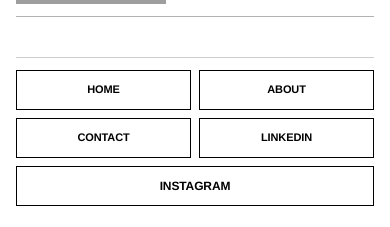
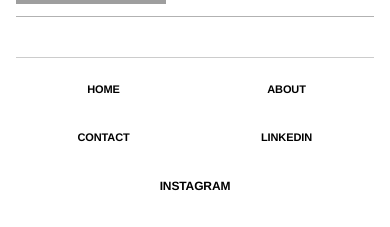
Before and after one commit to RobinBruyninck/idkanymore, a Next.js app: page /projects in a window 390 px wide. Shown: the part 740-967 px from the top of the page. Built offline with nearby package versions, Linux system fonts and the light colour scheme; no server answers; grey boxes are pictures that could not be loaded.

Commit message:
Mobile UI refinements: enlarge intro text, reduce gaps, clean up nav borders

```diff
--- a/app/projects/page.tsx
+++ b/app/projects/page.tsx
@@ -102,19 +102,19 @@
         </div>
 
           <nav className="mt-4 grid grid-cols-2 gap-2 border-t border-black/20 bg-white px-0 pt-3 md:hidden">
-            <Link href="/" className="flex min-h-10 items-center justify-center border border-black px-2 text-[11px] font-bold uppercase leading-none tracking-[-0.01em]">
+            <Link href="/" className="flex min-h-10 items-center justify-center px-2 text-[11px] font-bold uppercase leading-none tracking-[-0.01em]">
             Home
           </Link>
-            <Link href="/about" className="flex min-h-10 items-center justify-center border border-black px-2 text-[11px] font-bold uppercase leading-none tracking-[-0.01em]">
+            <Link href="/about" className="flex min-h-10 items-center justify-center px-2 text-[11px] font-bold uppercase leading-none tracking-[-0.01em]">
             About
           </Link>
-            <Link href="/contact" className="flex min-h-10 items-center justify-center border border-black px-2 text-[11px] font-bold uppercase leading-none tracking-[-0.01em]">
+            <Link href="/contact" className="flex min-h-10 items-center justify-center px-2 text-[11px] font-bold uppercase leading-none tracking-[-0.01em]">
             Contact
           </Link>
-            <a href="https://www.linkedin.com/in/robin-bruyninckx-ba01b6294/" target="_blank" rel="noopener noreferrer" className="flex min-h-10 items-center justify-center border border-black px-2 text-[11px] font-bold uppercase leading-none tracking-[-0.01em]">
+            <a href="https://www.linkedin.com/in/robin-bruyninckx-ba01b6294/" target="_blank" rel="noopener noreferrer" className="flex min-h-10 items-center justify-center px-2 text-[11px] font-bold uppercase leading-none tracking-[-0.01em]">
             LinkedIn
           </a>
-            <a href="https://www.instagram.com/robinbruyninck/" target="_blank" rel="noopener noreferrer" className="col-span-2 flex min-h-10 items-center justify-center border border-black px-2 text-[12px] font-bold uppercase leading-none tracking-[-0.01em]">
+            <a href="https://www.instagram.com/robinbruyninck/" target="_blank" rel="noopener noreferrer" className="col-span-2 flex min-h-10 items-center justify-center px-2 text-[12px] font-bold uppercase leading-none tracking-[-0.01em]">
             Instagram
           </a>
         </nav>
--- a/components/EditorialHome.tsx
+++ b/components/EditorialHome.tsx
@@ -9,7 +9,7 @@
 			className="relative h-[100dvh] overflow-hidden bg-white px-4 py-4 text-black md:h-screen md:px-0 md:py-0"
 			style={{ fontFamily: '"Helvetica Neue", Helvetica, Arial, sans-serif' }}
 		>
-			<section className="relative flex h-full flex-col gap-3 overflow-hidden md:hidden">
+			<section className="relative flex h-full flex-col gap-1 overflow-hidden md:hidden">
 				<figure className="relative h-[41dvh] w-full overflow-hidden bg-neutral-200">
 					<Image
 						src="/IMG22.jpg"
@@ -23,7 +23,7 @@
 
 				<p
 					style={{ animation: 'fadeInUp 0.8s ease-out 0.3s both' }}
-					className="w-full max-w-full whitespace-pre-line text-[clamp(21px,6.2vw,36px)] font-bold uppercase leading-[1.01] tracking-[-0.045em]"
+					className="w-full max-w-full whitespace-pre-line text-[clamp(24px,7vw,48px)] font-bold uppercase leading-[1.01] tracking-[-0.045em]"
 				>
 					{"I'M ROBIN, A VISUAL DESIGN\nSTUDENT WORKING ACROSS\nBRANDING, WEB DESIGN,\nEDITORIAL DESIGN, PRINT,\nVISUAL SYSTEMS AND\nIMAGE-MAKING."}
 				</p>
```
